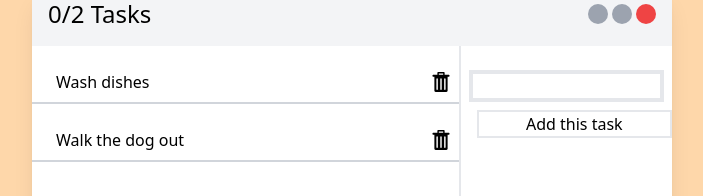
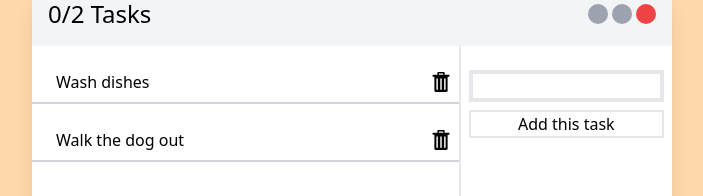
Before and after one commit to majorek31/react-todo-app, a React (Vite) app: page / in a window 1280 px wide. Shown: the part 151-347 px from the top of the page, without its empty margins (288-991 px from the left). Built offline with nearby package versions, Linux system fonts and the light colour scheme.

Commit message:
fix: change order of tags

```diff
--- a/src/components/AddTaskForm.tsx
+++ b/src/components/AddTaskForm.tsx
@@ -14,14 +14,12 @@ export default function AddTask(props: AddTaskFormProps) {
     }
     return (
         <div className="w-full flex justify-center p-2 border-b-2 pt-6">
-            <div className="flex flex-col justify-start items-center w-full">
-                <form onSubmit={onFormSubmit}>
-                    <label className="w-full">
-                        <input type="text" className="border-4 w-full" onChange={(e) => setTask(e.target.value)} value={task}/>
-                    </label>
-                    <button className="border-2 w-full m-2">Add this task</button>
-                </form>
-            </div>
+            <form className="flex flex-col justify-start items-center w-full" onSubmit={onFormSubmit}>
+                <label className="w-full">
+                    <input type="text" className="border-4 w-full" onChange={(e) => setTask(e.target.value)} value={task}/>
+                </label>
+                <button className="border-2 w-full m-2">Add this task</button>
+            </form>
         </div>
     );
 }
```
